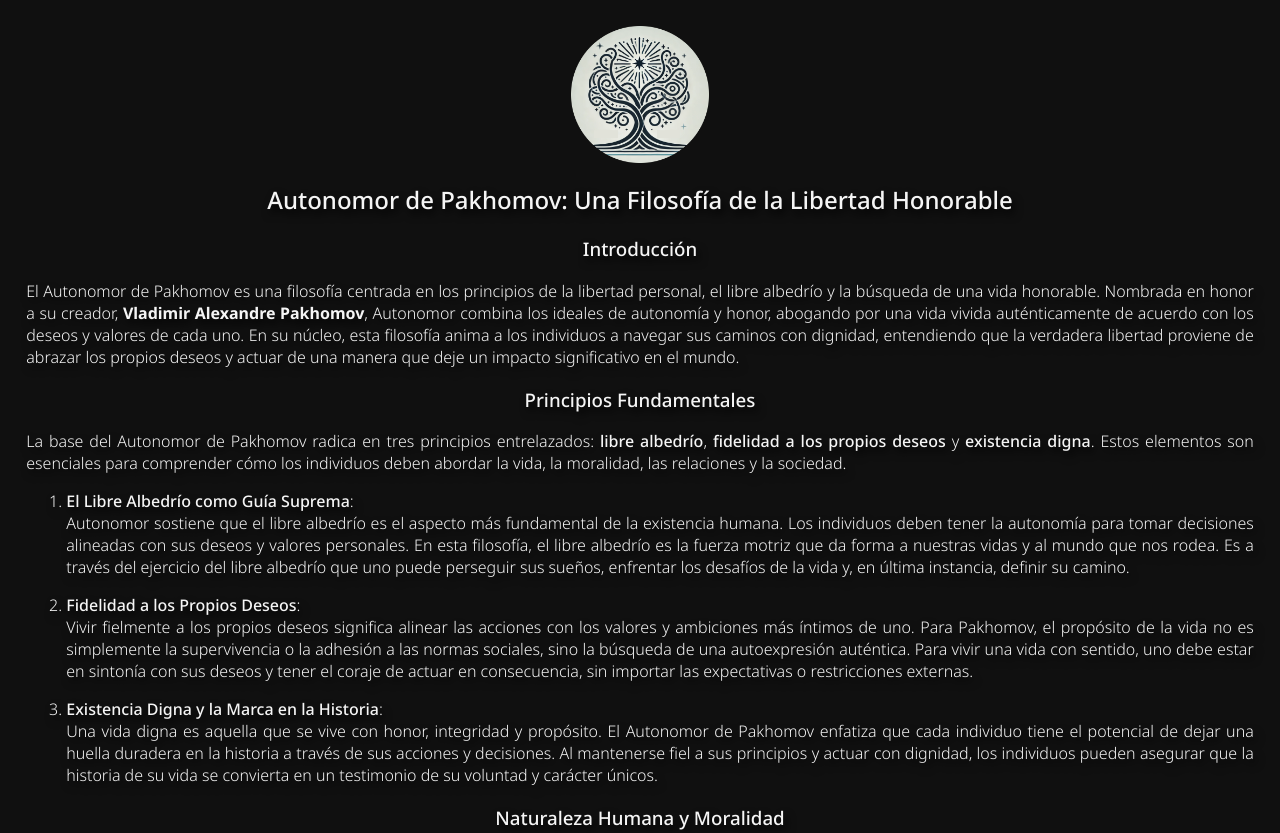
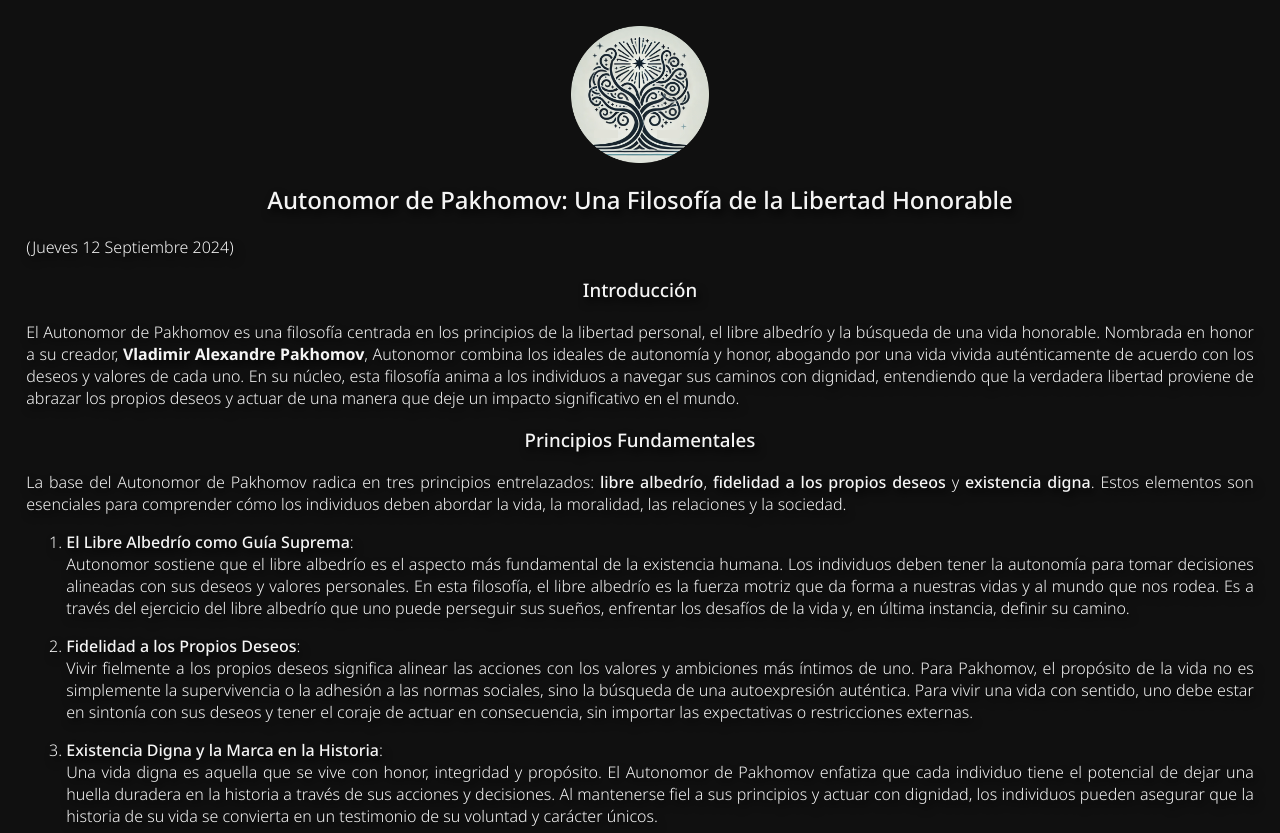
Before and after one commit to vladimir-sama/sovrien, a plain HTML site: page autonomor-es.html in a window 1280 px wide. Shown: the top 833 px of the page. Drawn offline with Linux system fonts and the light colour scheme.

Commit message:
Update autonomor-es.html

```diff
--- a/autonomor-es.html
+++ b/autonomor-es.html
@@ -14,6 +14,7 @@
     <h2>
         <strong>Autonomor de Pakhomov: Una Filosofía de la Libertad Honorable</strong>
     </h2>
+    <p>(Jueves 12 Septiembre 2024)</p>
     <h3><strong>Introducción</strong></h3>
     <p>El Autonomor de Pakhomov es una filosofía centrada en los principios de la libertad personal, el libre albedrío y
         la
```
